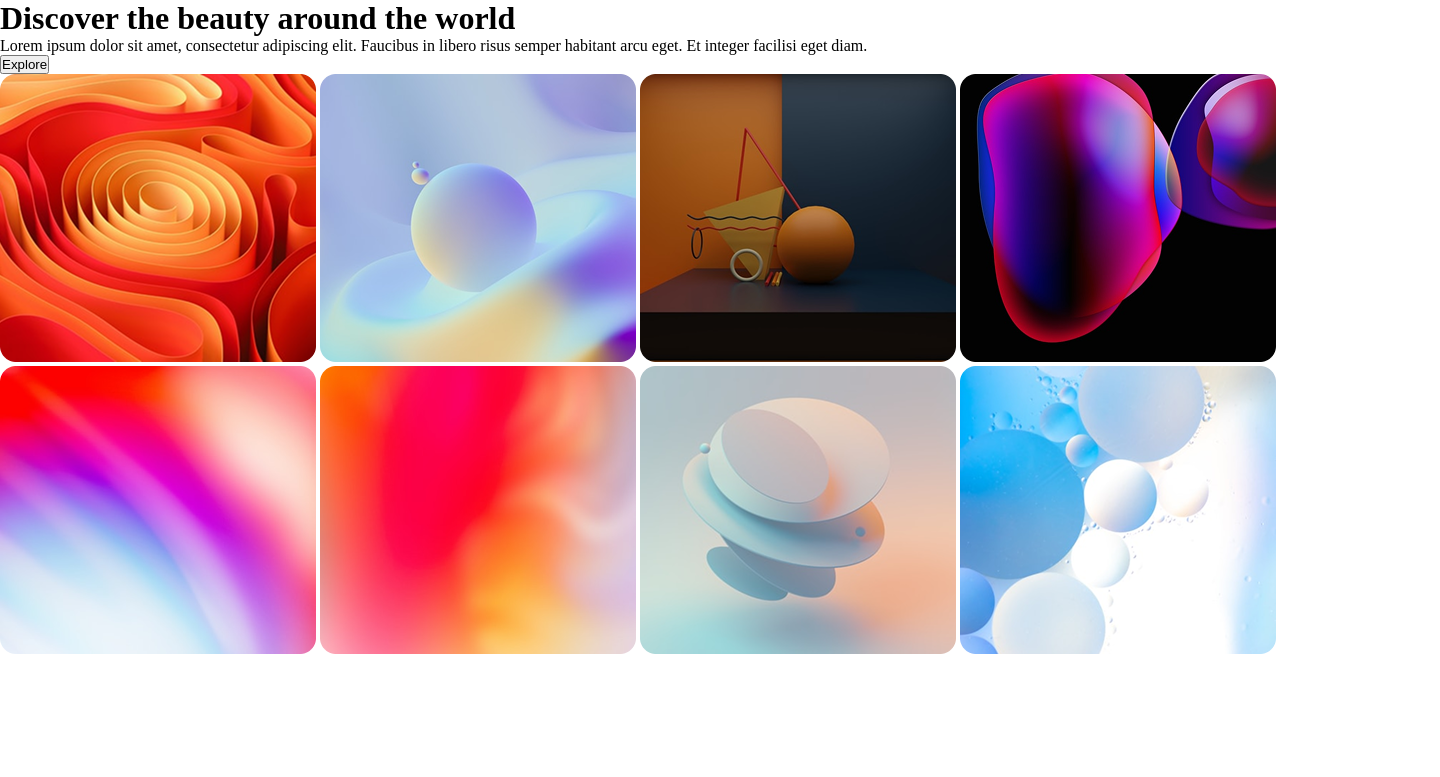
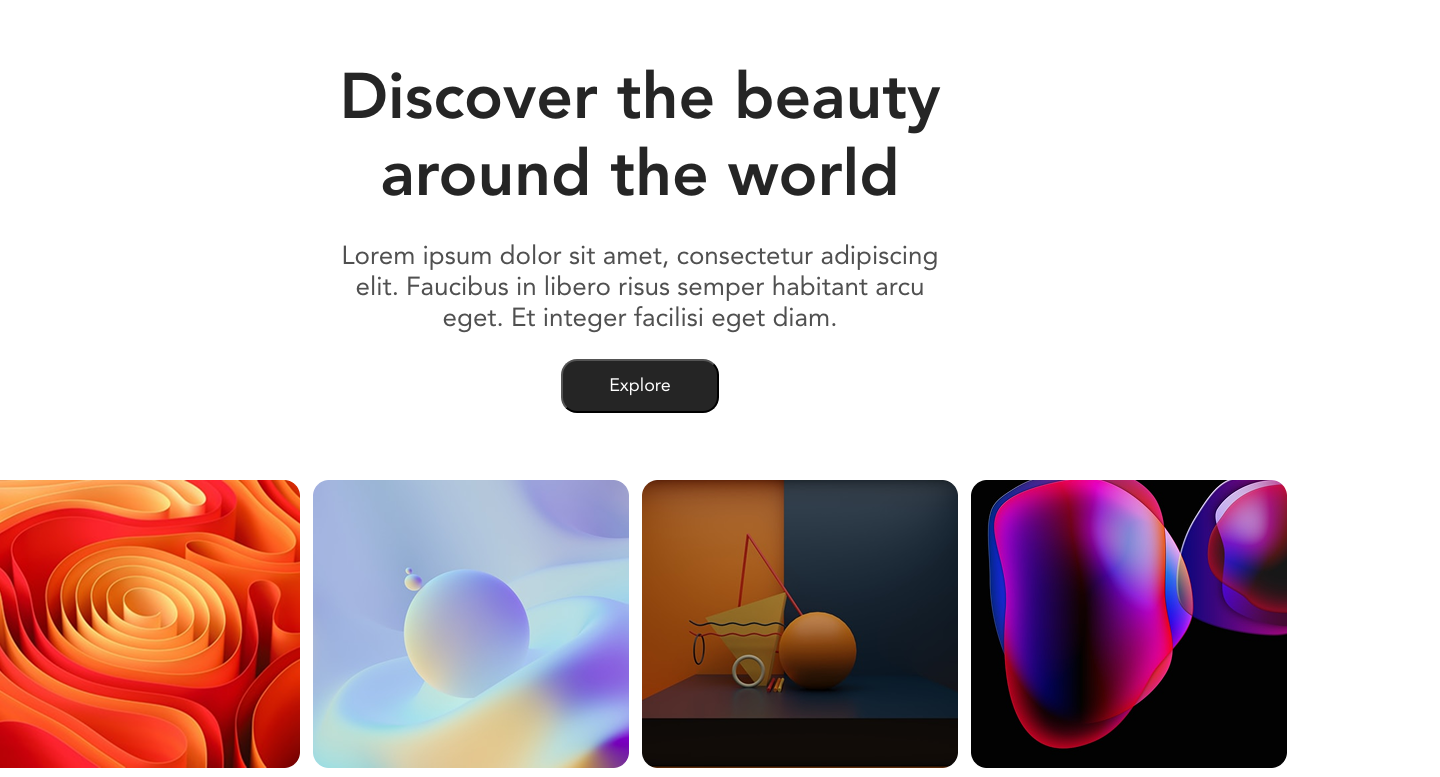
Before and after one commit to damhx/landing-pages-designs, a plain HTML site: page index.html in a window 1280 px wide. Shown: the top 777 px of the page, 1440 px wide, since content can reach past the window. Drawn offline with Linux system fonts and the light colour scheme; files that its build step writes are made by us from their sources; files whose address does not match are found by name.

Commit message:
feat: :rocket: Page 1 finished
The first page has been completely finished.

```diff
--- a/css/style.css
+++ b/css/style.css
@@ -4,3 +4,84 @@
     padding: 0;
     box-sizing: border-box;
 }
+
+body {
+    background-color: var(--color-1); /* Color de fondo */
+    width: 1440px;
+    height: 1139px;
+}
+
+.div_box {
+    width: 610px; /* Ancho de la caja */
+    height: 355px; /* Alto de la caja */
+    position: absolute;
+    margin-top: 64px;
+    left: 50%;
+    transform: translate(-50%);
+
+}
+
+.div_box h1 {
+    text-align: center;
+    color: var(--color-2);
+    font-family: "Avenir-Heavy";
+    font-size: 64px;
+}
+
+.div_box p{
+    text-align: center;
+    margin-top: 24px;
+    margin-bottom: 24px;
+    color: var(--color-2);
+    font-family: "Avenir-Roman";
+    font-size: 26px;
+    opacity: 80%;
+}
+
+.div_box button {
+    width: 158px;
+    height: 54px;
+    border-radius: 16px;
+    background-color: var(--color-2);
+    font-family: "Avenir-Roman";
+    font-size: 18px;
+    color: #FFFFFF;
+    position: absolute;
+    left: 50%;
+    transform: translate(-50%);
+}
+
+.div_img1  {
+    width: 1312px;
+    height: 288px;
+    position: absolute;
+    top: 480px;
+    left: 50%;
+    transform: translate(-50%);
+}
+.div_img1 div {
+    width: 100%;
+
+}
+.div_img1 div img {
+    height: 288px;
+    position: relative;
+    margin-right: 9px;
+}
+
+.div_img2 {
+    width: 1312px;
+    height: 288px;
+    position: absolute;
+    top: 780px;
+    left: 50%;
+    transform: translate(-50%);
+}
+.div_img2 div {
+    width: 100%;
+}
+.div_img2 div img{
+    height: 288px;
+    position: relative;
+    margin-right: 9px;
+}
--- a/css/variables.css
+++ b/css/variables.css
@@ -5,10 +5,10 @@
 
 @font-face {
     font-family: "Avenir-Heavy";
-    src: url(../storage/font/Avenir-Heavy.otf);
+    src: url(../storage/font/AvenirLTStd-Heavy.otf);
 }
 
 @font-face {
     font-family: "Avenir-Roman";
-    src: url(../storage/font/Avenir-Roman.otf);
+    src: url(../storage/font/AvenirLTStd-Roman.otf);
 }
--- a/index.html
+++ b/index.html
@@ -3,7 +3,7 @@
 <head>
     <meta charset="UTF-8">
     <meta name="viewport" content="width=device-width, initial-scale=1.0">
-    <link rel="stylesheet" href="style.css">
+    <link rel="stylesheet" href="css/style.css">
     <title>Page 1</title>
 </head>
 <body>
```
